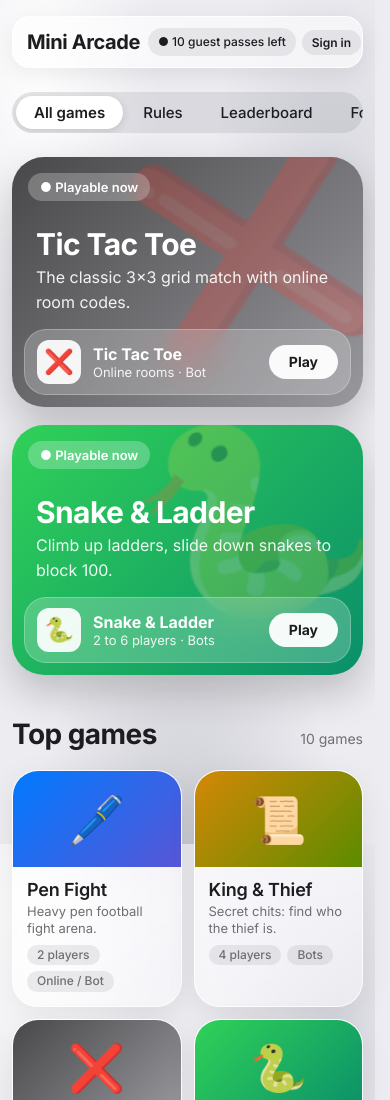
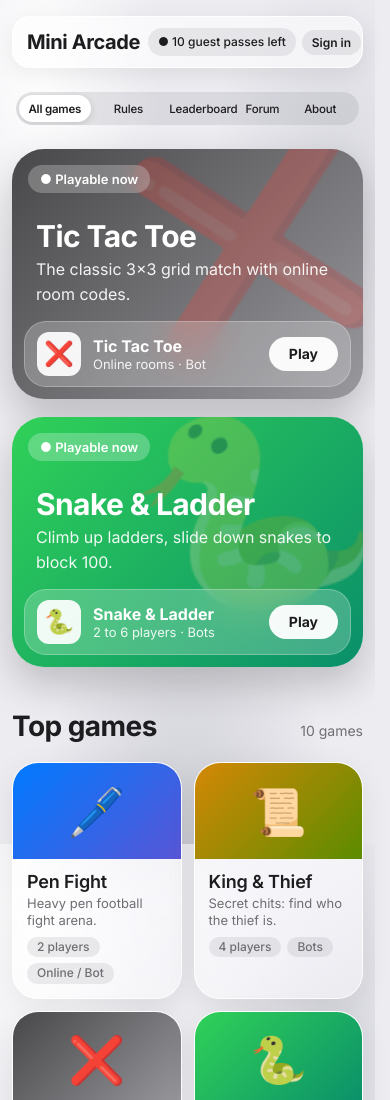
Before and after one commit to justmishchief/mini-arcade, a plain HTML site: page index.html in a window 390 px wide. Shown: the top 1100 px of the page. Drawn offline with nearby package versions, Linux system fonts and the light colour scheme.

Commit message:
fixed the tabs

```diff
--- a/style.css
+++ b/style.css
@@ -516,21 +516,34 @@ a, button, input, select, textarea {
   margin-top: 6px;
 }
 
-/* Mobile Responsive Fit for Navigation Capsule Bar */
-@media (max-width: 480px) {
+/* Mobile Responsive Fit for Navigation Capsule Bar (No Slide / Full Auto-Fit) */
+@media (max-width: 600px) {
+  .nav {
+    padding: 0 4px !important;
+    width: 100% !important;
+  }
   .nav .seg {
-    display: flex;
+    display: flex !important;
+    width: 100% !important;
+    max-width: 100% !important;
+    justify-content: space-between !important;
+    overflow: hidden !important;
+    padding: 3px !important;
+    scrollbar-width: none !important;
+    -ms-overflow-style: none !important;
   }
-}
-
-/* Hide horizontal scrollbar on navigation tabs */
-.nav .seg {
-  overflow-x: auto !important;
-  scrollbar-width: none !important;
-  -ms-overflow-style: none !important;
-}
-.nav .seg::-webkit-scrollbar {
-  display: none !important;
+  .nav .seg::-webkit-scrollbar {
+    display: none !important;
+  }
+  .nav .seg button {
+    flex: 1 !important;
+    padding: 6px 3px !important;
+    font-size: 11.5px !important;
+    letter-spacing: -0.2px !important;
+    text-align: center !important;
+    white-space: nowrap !important;
+    min-width: 0 !important;
+  }
 }
 
 /* Topbar & Mobile Back Button Single Row Layout */
@@ -569,14 +582,9 @@ a, button, input, select, textarea {
   background: rgba(0, 0, 0, 0.06) !important;
   color: var(--ink, #1c1c1e) !important;
   text-decoration: none !important;
+  font-size: 18px !important;
+  font-weight: 700 !important;
+  line-height: 1 !important;
   flex-shrink: 0 !important;
   margin-right: 4px !important;
-  padding: 0 !important;
-  line-height: 0 !important;
 }
-
-#mobile-back-arrow svg {
-  width: 16px !important;
-  height: 16px !important;
-  display: block !important;
-}
```
